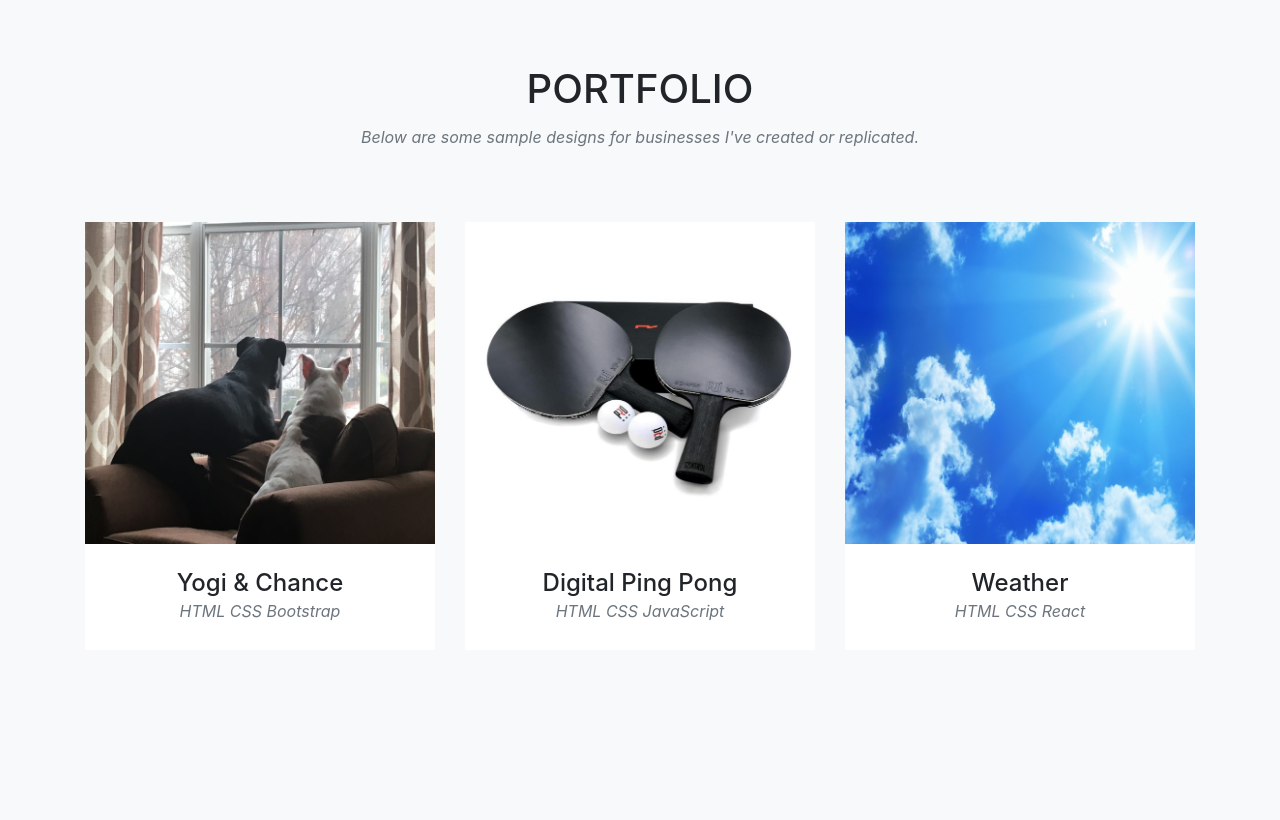
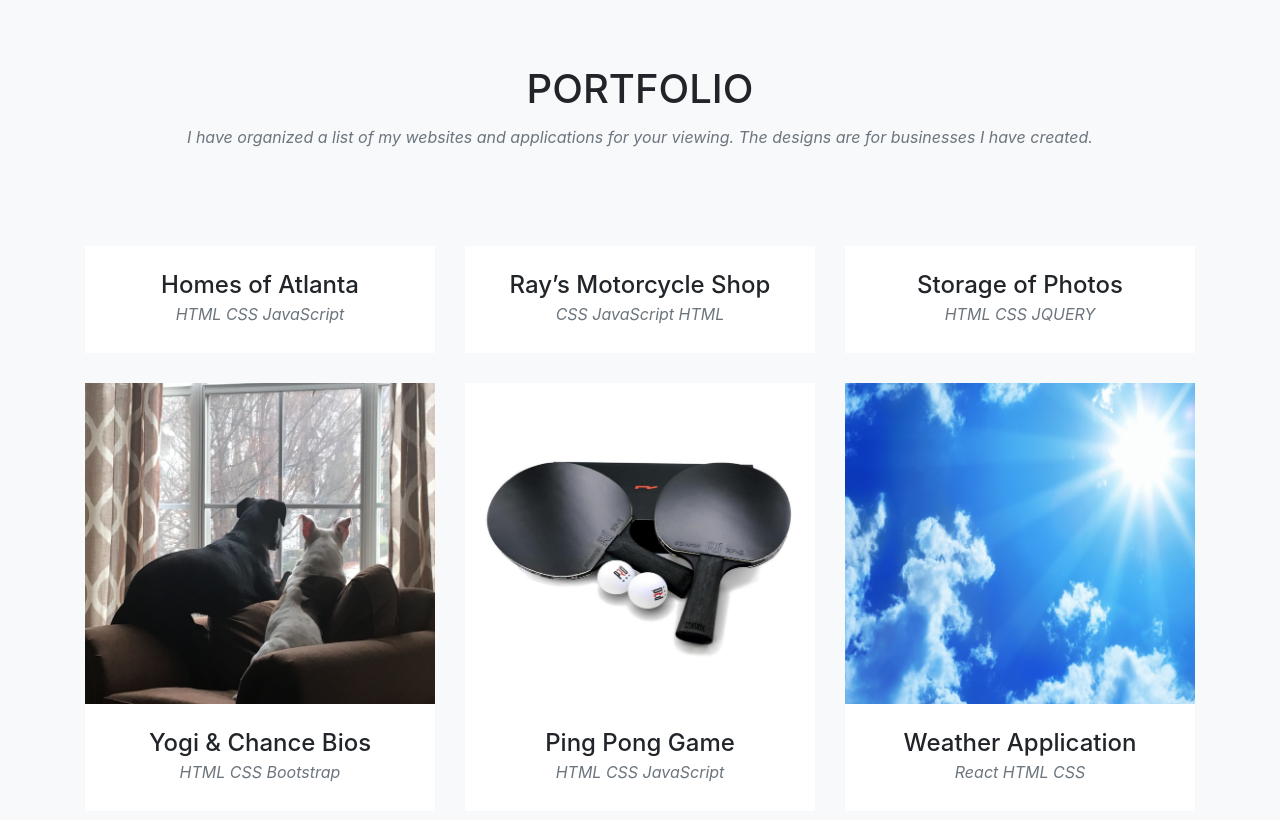
Before and after one commit to ajdaniels2/Portfolio, a website with bundled scripts: page index.html in a window 1280 px wide. Shown: the part 1660-2480 px from the top of the page. Built offline with nearby package versions, Linux system fonts and the light colour scheme; files whose address does not match are found by name; a web font is replaced by a local one.

Commit message:
Update index.html

```diff
--- a/index.html
+++ b/index.html
@@ -106,10 +106,52 @@
         <div class="row">
           <div class="col-lg-12 text-center">
             <h2 class="section-heading text-uppercase">Portfolio</h2>
-            <h3 class="section-subheading text-muted">Below are some sample designs for businesses I've created or replicated.</h3>
+            <h3 class="section-subheading text-muted">I have organized a list of my websites and applications for your viewing. The designs are for businesses I have created.</h3>
           </div>
         </div>
         <div class="row">
+          <div class="col-md-4 col-sm-6 portfolio-item">
+            <a class="portfolio-link" data-toggle="homes" href="https://ajdaniels2.github.io/Homes/">
+              <div class="portfolio-hover">
+                <div class="portfolio-hover-content">
+                  <i class="fas fa-plus fa-3x"></i>
+                </div>
+              </div>
+              <img class="img-fluid" src="img/new/11.jpg" alt="">
+            </a>
+            <div class="portfolio-caption">
+              <h4>Homes of Atlanta</h4>
+              <p class="text-muted">HTML CSS JavaScript</p>
+            </div>
+          </div>
+          <div class="col-md-4 col-sm-6 portfolio-item">
+            <a class="portfolio-link" data-toggle="shop" href="https://ajdaniels2.github.io/Shop/">
+              <div class="portfolio-hover">
+                <div class="portfolio-hover-content">
+                  <i class="fas fa-plus fa-3x"></i>
+                </div>
+              </div>
+              <img class="img-fluid" src="img/new/drz1.jpg" alt="">
+            </a>
+            <div class="portfolio-caption">
+              <h4>Ray’s Motorcycle Shop</h4>
+              <p class="text-muted">CSS JavaScript HTML</p>
+            </div>
+          </div>
+          <div class="col-md-4 col-sm-6 portfolio-item">
+            <a class="portfolio-link" data-toggle="photos" href="https://ajdaniels2.github.io/Photos/">
+              <div class="portfolio-hover">
+                <div class="portfolio-hover-content">
+                  <i class="fas fa-plus fa-3x"></i>
+                </div>
+              </div>
+              <img class="img-fluid" src="img/new/aaa.jpg" alt="">
+            </a>
+            <div class="portfolio-caption">
+              <h4>Storage of Photos</h4>
+              <p class="text-muted">HTML CSS JQUERY</p>
+            </div>
+          </div>
           <div class="col-md-4 col-sm-6 portfolio-item">
             <a class="portfolio-link" data-toggle="dogs" href="https://ajdaniels2.github.io/Dogs/">
               <div class="portfolio-hover">
@@ -120,7 +162,7 @@
               <img class="img-fluid" src="img/new/IMG_3147.jpg" alt="">
             </a>
             <div class="portfolio-caption">
-              <h4>Yogi & Chance</h4>
+              <h4>Yogi & Chance Bios</h4>
               <p class="text-muted">HTML CSS Bootstrap</p>
             </div>
           </div>
@@ -134,7 +176,7 @@
               <img class="img-fluid" src="img/new/2blkpaddles.jpg" alt="">
             </a>
             <div class="portfolio-caption">
-              <h4>Digital Ping Pong </h4>
+              <h4>Ping Pong Game</h4>
               <p class="text-muted">HTML CSS JavaScript</p>
             </div>
           </div>
@@ -148,13 +190,14 @@
               <img class="img-fluid" src="img/new/sunny.jpg" alt="">
             </a>
             <div class="portfolio-caption">
-              <h4>Weather</h4>
-              <p class="text-muted">HTML CSS React </p>
+              <h4>Weather Application</h4>
+              <p class="text-muted">React HTML CSS </p>
             </div>
           </div>
         </div>
       </div>
     </section>
+
 
     <!-- About -->
     <section id="about">
```
